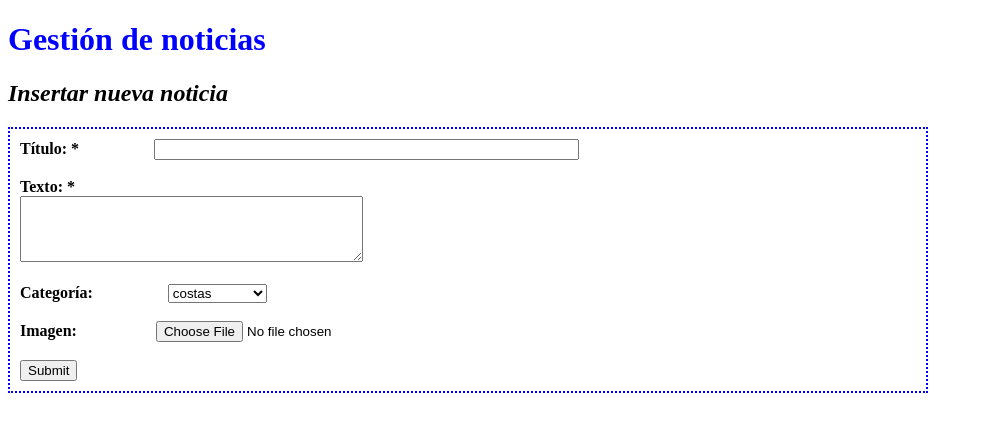
After one commit to Jmafiv/Practica-2-Imagenes, a PHP site: page /inserta_noticia.php in a window 1280 px wide. The commit adds this page. Shown: the top 432 px of the page, without its empty margins (0-983 px from the left). Run offline with PHP 8.4, Linux system fonts and the light colour scheme.

Commit message:
inserta_noticia.php
- Creado el inserta_noticia.php

- Falta añadir la imagen a la tabla imágenes cuando se añade la noticia + poner la fecha correctamente para que  guarde en la tabla 'noticias'

```diff
--- /dev/null
+++ b/Practica 2 Enunciado/inserta_noticia.php
@@ -0,0 +1,68 @@
+<!DOCTYPE html>
+<html>
+<head>
+	<title>Gestión de noticias - Insertar noticia</title>
+	<link rel="stylesheet" href="style.css">
+	<meta charset="utf-8">
+</head>
+<body>
+<?php
+if (!isset($_POST["btnInsertar"]))
+{
+?>
+	<h1>Gestión de noticias</h1>
+	<h2><em>Insertar nueva noticia</em></h2>
+	<div id="cajaInsertar">
+		<form method="post">
+			<b>Título: *</b><input type="text" name="txtTitulo" size="50">
+			<br><br>
+			<b>Texto: *</b><br><textarea name="areaTexto" cols="40" rows="4"></textarea><br><br>
+			<b>Categoría:</b><select name="categoria">
+								<option value="costas">costas</option>
+								<option value="promociones">promociones</option>
+								<option value="ofertas">ofertas</option>
+							  </select><br><br>
+			<b>Imagen:</b> <input type="file" name="imagen"><br><br>
+			<input type="hidden" name="fecha" <?php $date=date("d/m/Y"); echo "value=$date";?>>
+			<input type="submit" name="btnInsertar">
+		</form>
+	</div>
+<?php
+}
+else
+{
+extract($_POST);
+session_start();
+$conexion = mysqli_connect("localhost","root","","lindavista");
+$conexion->set_charset("utf8");
+$sql = "INSERT INTO noticias (titulo, texto, categoria, fecha) VALUES ('$txtTitulo', '$areaTexto', '$categoria', $fecha)";
+
+if ($conexion->query($sql))
+{
+
+	echo "<h1>Gestión de noticias</h1><h2>Resultado de la inserción de nueva noticia</h2>La noticia ha sido recibida correctamente:";
+	echo "<ul>
+		  <li>Título: $txtTitulo</li>
+		  <li>Texto: $areaTexto</li>
+		  <li>Categoría: $categoria</li>
+		  <li>Fecha: $fecha</li>
+		  <li>Imagen: $imagen</li>
+	</ul>";
+	echo "<br>[ <a href='inserta_noticia.php' title='Insertar otra'>Insertar otra noticia</a> | <a href='login.php' title='Volver'>Menu principal</a> ]";
+}
+else
+{
+	echo $sql."<br>".$conexion->error;
+}
+
+}
+?>
+
+
+
+
+
+
+
+</body>
+</html>
--- a/Practica 2 Enunciado/login.php
+++ b/Practica 2 Enunciado/login.php
@@ -5,9 +5,6 @@
 	<link rel="stylesheet" href="style.css">
 </head>
 <body>
-
-</body>
-</html>
 <?php
 session_start();
 $conexion = mysqli_connect("localhost","root","","lindavista");
@@ -51,3 +48,5 @@ if ($_SESSION["tipo"] == 'Administrador')
 echo "</ul><hr>";
 echo "[ <a href='index.php' title='Desconectar'>Desconectar</a> ]";
 ?>
+</body>
+</html>
--- a/Practica 2 Enunciado/style.css
+++ b/Practica 2 Enunciado/style.css
@@ -8,6 +8,17 @@ p{
 	margin: 0 auto;
 	padding: 10px;
 }
+
+#cajaInsertar{
+	border: 2px dotted blue;
+	width: 70vw;
+	padding: 10px;
+}
+
+#cajaInsertar b{
+	margin-right: 75px;
+}
+
 #izquierda{
 	float: left;
 	display: inline-block;
```
